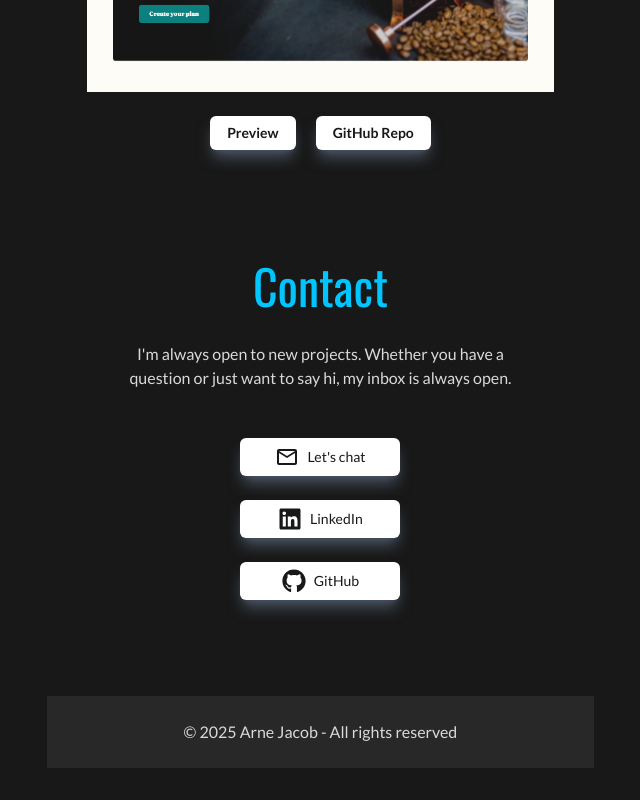
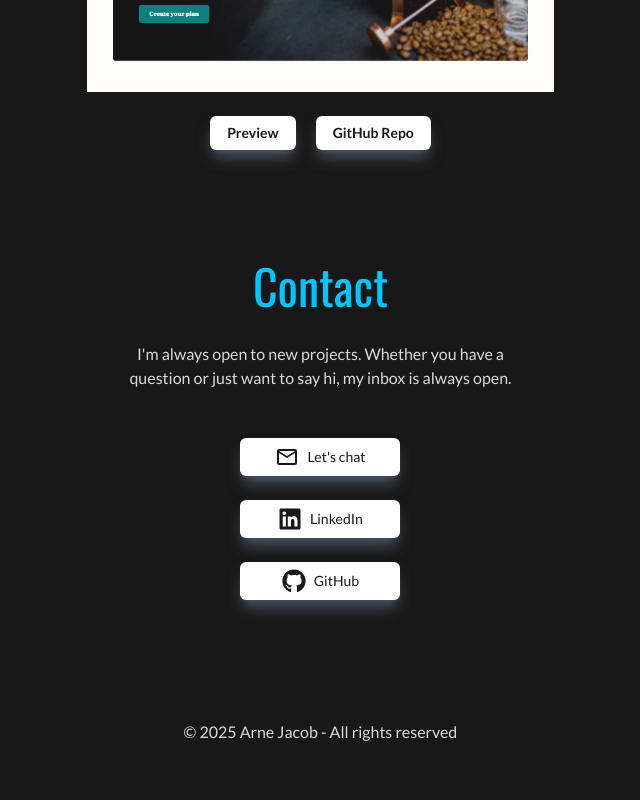
Before and after one commit to Dudeldups/personal-portfolio, a React (Vite) app in the folder frontend/: page / in a window 1280 px wide. Shown: the part 3335-4135 px from the top of the page, without its empty margins (596-1236 px from the left). Before the commit the page ends 4103 px from the top, so only its background shows below. Built offline with nearby package versions, Linux system fonts and the light colour scheme.

Commit message:
fix padding to match header on lg screens

```diff
--- a/frontend/src/components/Footer/Footer.tsx
+++ b/frontend/src/components/Footer/Footer.tsx
@@ -6,8 +6,8 @@ const Footer = () => {
   const currentYear = new Date().getFullYear();
 
   return (
-    <footer className="w-full bg-dark px-page">
-      <div className="mx-auto max-w-page py-4 text-center md:py-6">
+    <footer className="w-full px-page max-lg:bg-dark">
+      <div className="mx-auto max-w-page py-6 text-center lg:pb-14">
         <p>
           &copy; {currentYear} Arne Jacob - {t(KEYS.FOOTER.DISCLAIMER)}
         </p>
```
